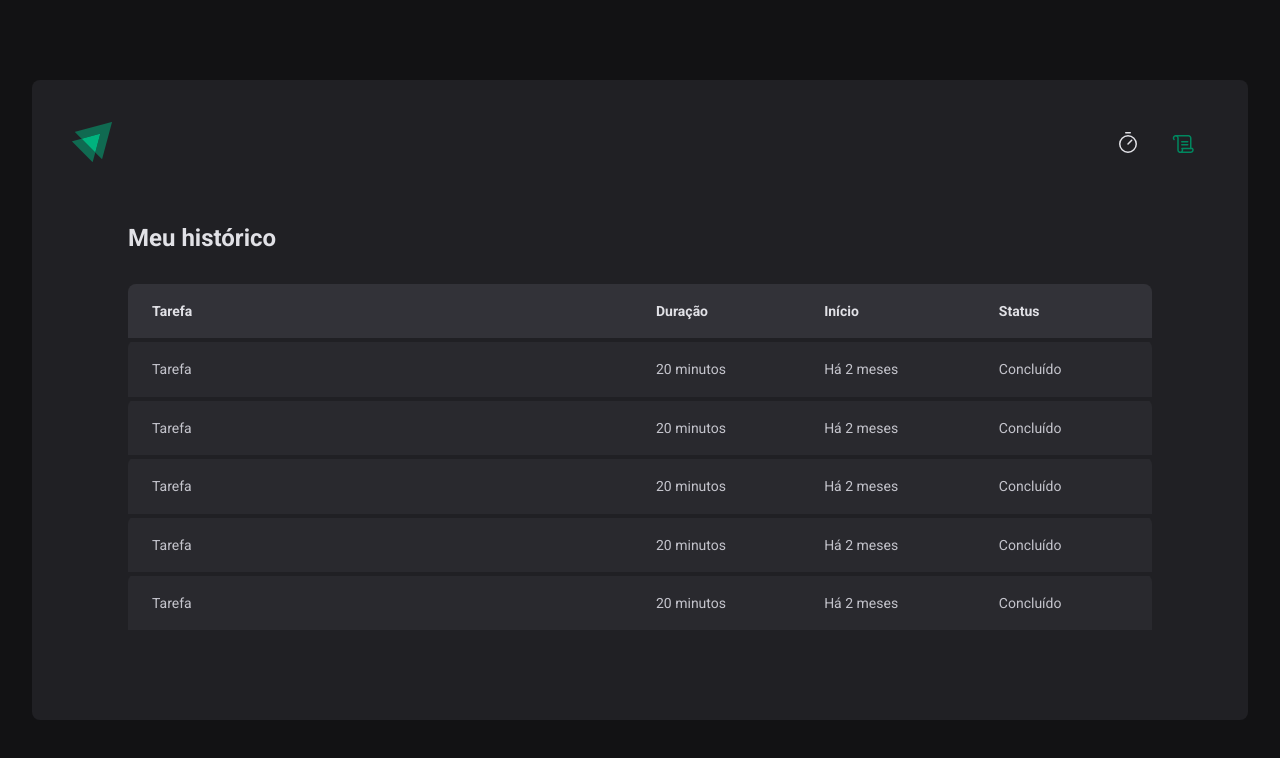
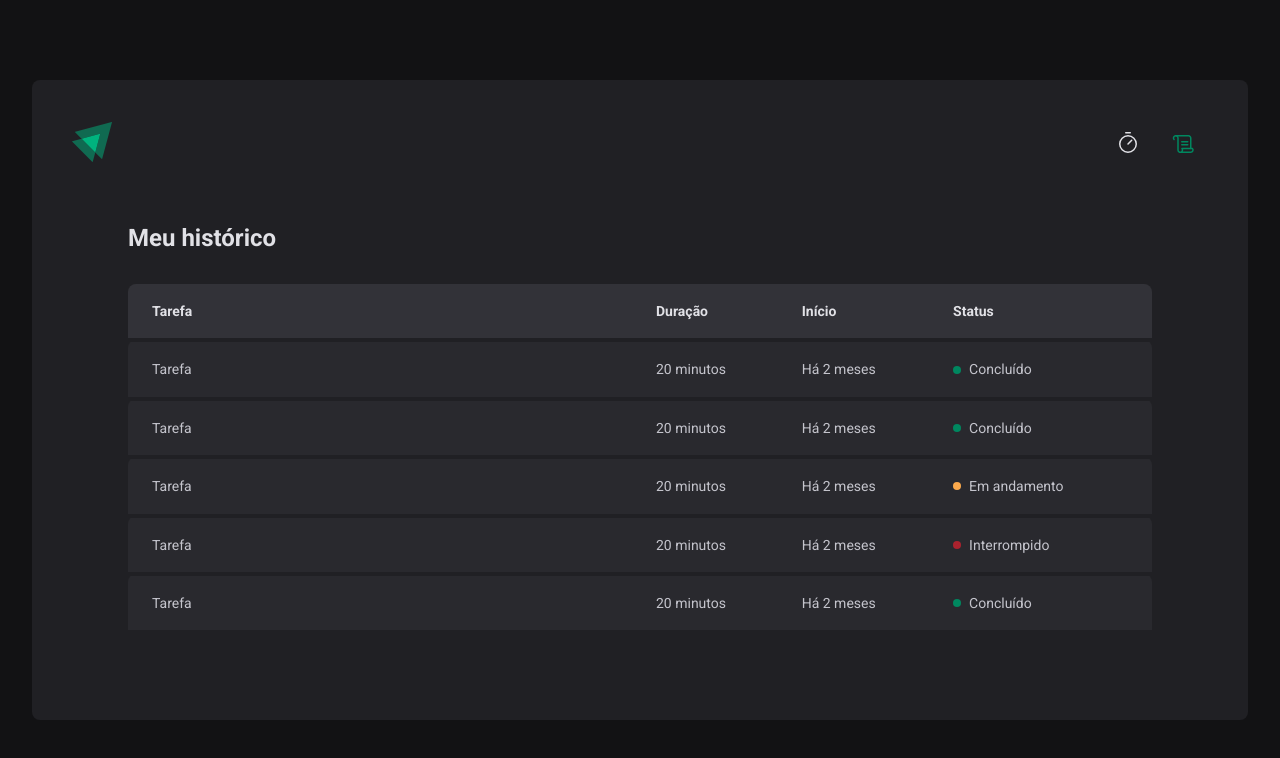
Before and after one commit to joseaugustoss/ignite-timer, a React (Vite) app: page /history in a window 1280 px wide. Shown: the top 758 px of the page. Built offline with nearby package versions, Linux system fonts and the light colour scheme.

Commit message:
componente de status

```diff
--- a/src/pages/History/index.tsx
+++ b/src/pages/History/index.tsx
@@ -1,4 +1,4 @@
-import { HistoryContainer, HistoryList } from "./styles";
+import { HistoryContainer, HistoryList, Status } from "./styles";
 
 export function History(){
   return (
@@ -19,31 +19,31 @@
               <td>Tarefa</td>
               <td>20 minutos</td>
               <td>Há 2 meses</td>
-              <td>Concluído</td>
+             <td> <Status statusColor="green">Concluído</Status></td>
             </tr>
             <tr>
               <td>Tarefa</td>
               <td>20 minutos</td>
               <td>Há 2 meses</td>
-              <td>Concluído</td>
+             <td> <Status statusColor="green">Concluído</Status></td>
             </tr>
             <tr>
               <td>Tarefa</td>
               <td>20 minutos</td>
               <td>Há 2 meses</td>
-              <td>Concluído</td>
+             <td> <Status statusColor="yellow">Em andamento</Status></td>
             </tr>
             <tr>
               <td>Tarefa</td>
               <td>20 minutos</td>
               <td>Há 2 meses</td>
-              <td>Concluído</td>
+             <td> <Status statusColor="red">Interrompido</Status></td>
             </tr>
             <tr>
               <td>Tarefa</td>
               <td>20 minutos</td>
               <td>Há 2 meses</td>
-              <td>Concluído</td>
+             <td> <Status statusColor="green">Concluído</Status></td>
             </tr>
           </tbody>
         </table>
--- a/src/pages/History/styles.ts
+++ b/src/pages/History/styles.ts
@@ -54,6 +54,27 @@
         padding-right: 1.5rem;
       }
     }
-    }
   }
 `
+const STATUS_COLORS ={
+  yellow: 'yellow-500',
+  green: 'green-500',
+  red: 'red-500'
+}
+interface StatusProps {
+  statusColor: keyof typeof STATUS_COLORS;
+}
+export const Status = styled.span<StatusProps>`
+  display: flex;
+  align-items: center;
+  gap: 0.5rem;
+
+  &::before{
+    content: "";
+    height: 0.5rem;
+    width: 0.5rem;
+    height:0.5rem;
+    border-radius: 50%;
+    background: ${props => props.theme[STATUS_COLORS[props.statusColor]]};
+  }
+`
```
